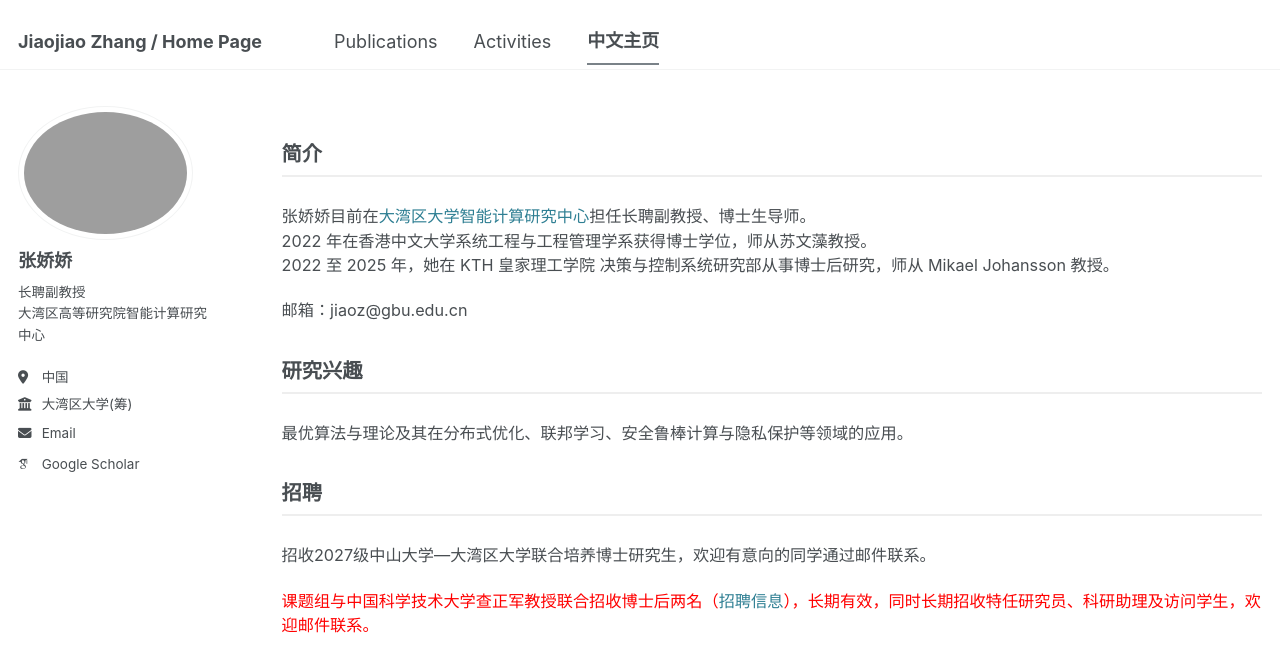
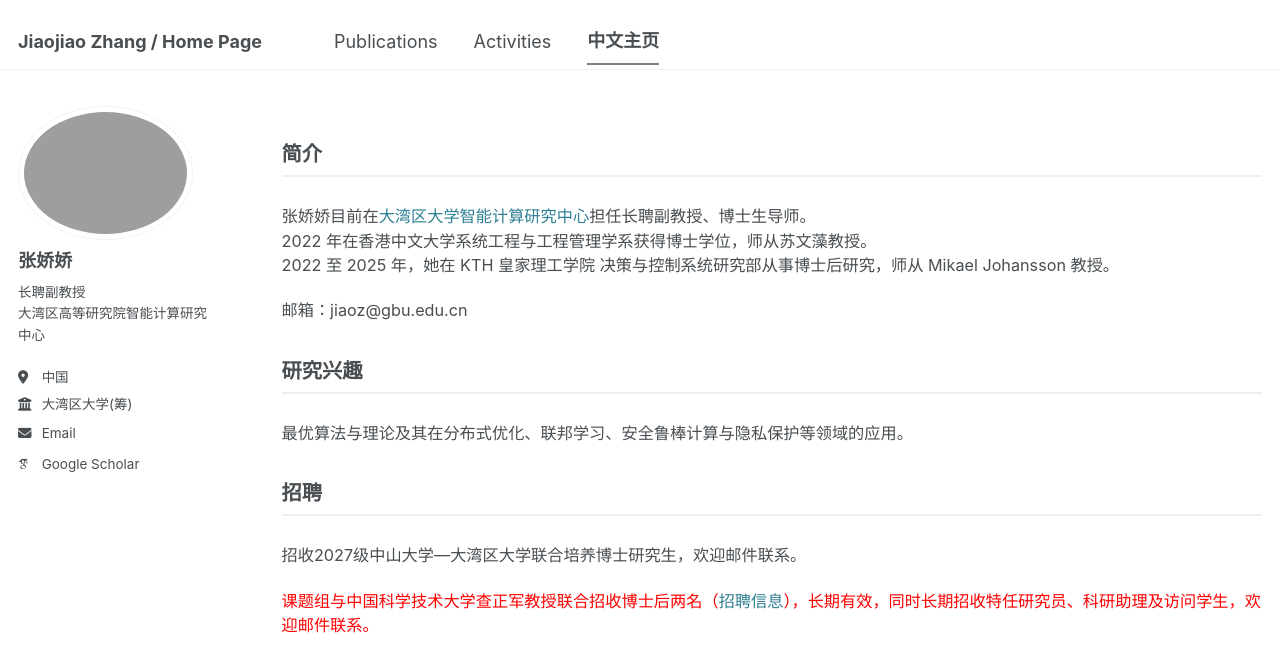
Before and after one commit to JiaojiaoZhang-jjz/JiaojiaoZhang-jjz.github.io, a Jekyll site: the page built from _pages/cn.html, in a window 1280 px wide. Shown: the top 672 px of the page. Built offline with Jekyll 4.4.1, drawn with Linux system fonts in a browser that asks for light colours; some web fonts are replaced.

Commit message:
Update cn_content.md

```diff
--- a/_includes/cn_content.md
+++ b/_includes/cn_content.md
@@ -11,6 +11,6 @@
 最优算法与理论及其在分布式优化、联邦学习、安全鲁棒计算与隐私保护等领域的应用。
 
 <h2 class="category">招聘</h2>
-<span> 招收2027级中山大学—大湾区大学联合培养博士研究生，欢迎有意向的同学通过邮件联系。 <span>
+<span> 招收2027级中山大学—大湾区大学联合培养博士研究生，欢迎邮件联系。 <span>
 
 <span style="color:red;"> 课题组与中国科学技术大学查正军教授联合招收博士后两名（<a href="https://www.sciencehr.net/html/bsh/gx/2025/07/143897.html" target="_blank">招聘信息</a>），长期有效，同时长期招收特任研究员、科研助理及访问学生，欢迎邮件联系。<span>
```
